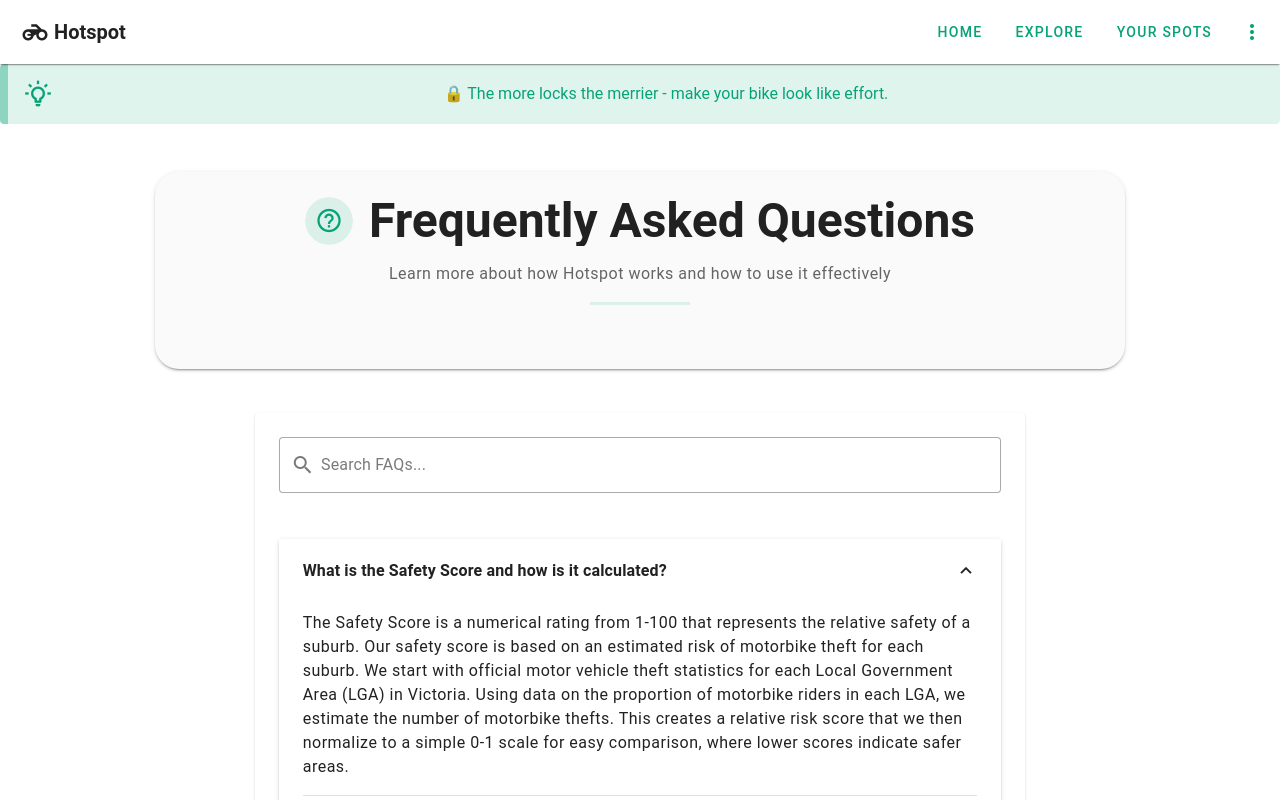
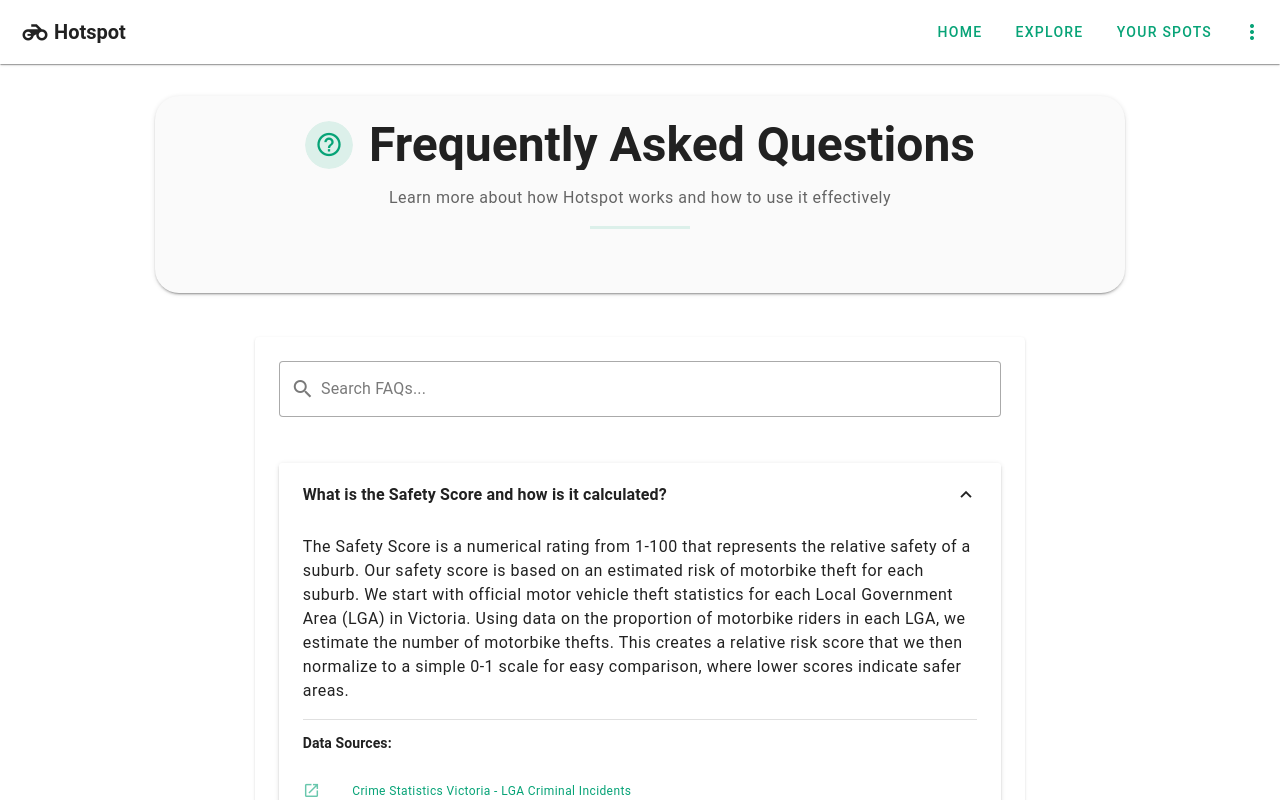
Before and after one commit to michaelmcallister/hotspot, a Vue app in the folder src/web/: page /faq in a window 1280 px wide. Shown: the top 800 px of the page. Built offline with nearby package versions, Linux system fonts and the light colour scheme.

Commit message:
Only have the tip banner in the homepage

```diff
--- a/src/web/src/App.vue
+++ b/src/web/src/App.vue
@@ -18,9 +18,6 @@
             <v-btn icon="mdi-dots-vertical" color="primary" v-bind="props"></v-btn>
           </template>
           <v-list>
-            <v-list-item @click="showResources = true">
-              <v-list-item-title class="text-button text-primary">Resources</v-list-item-title>
-            </v-list-item>
             <v-list-item to="/settings">
               <v-list-item-title class="text-button text-primary">Settings</v-list-item-title>
             </v-list-item>
@@ -33,10 +30,9 @@
     </v-app-bar>
 
     <v-main class="pb-12 pb-sm-14">
-
-      <TipsBanner />
-      <router-view />
-    </v-main>
+  <TipsBanner v-if="$route.path === '/'" />
+  <router-view />
+</v-main>
 
     <v-footer app color="grey-lighten-5" border="t" class="py-3">
       <v-container max-width="lg">
```
